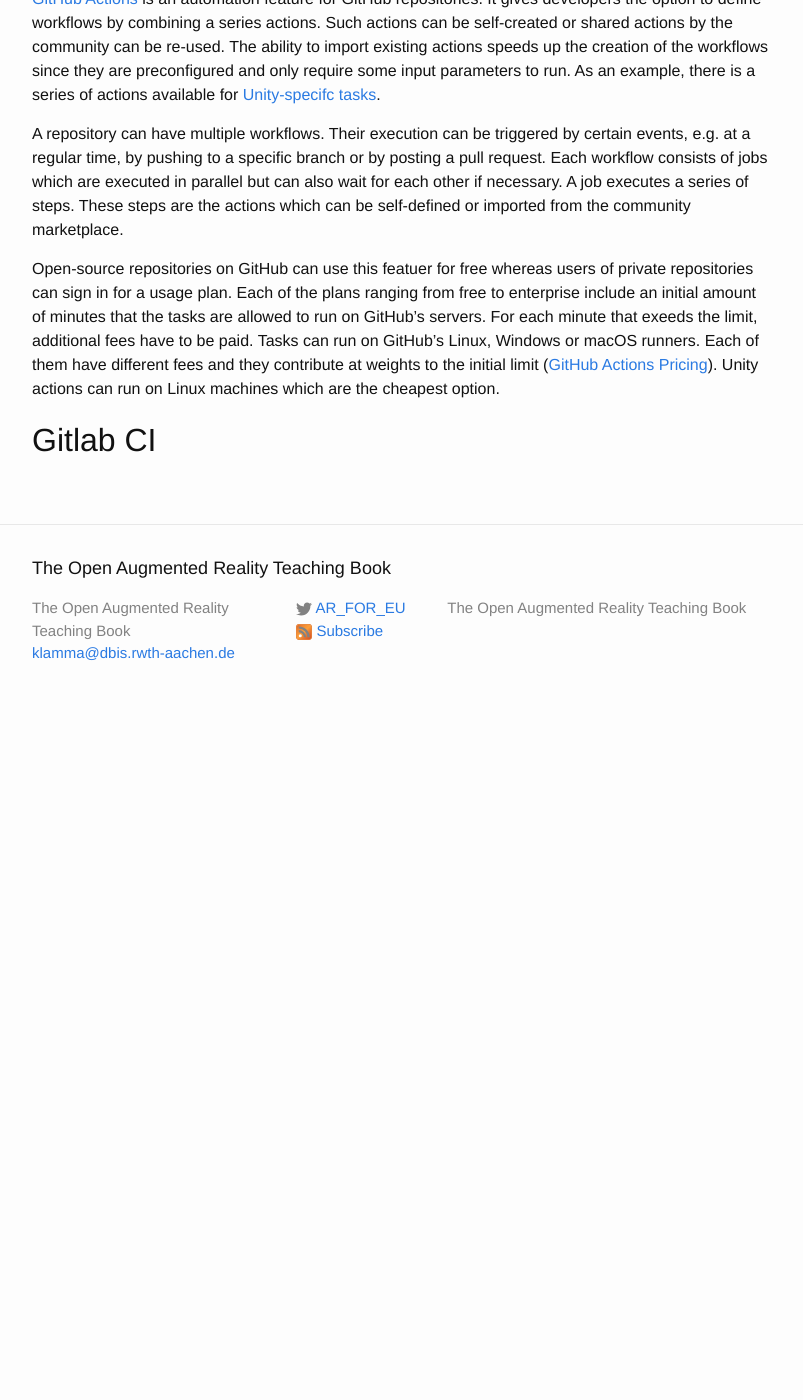
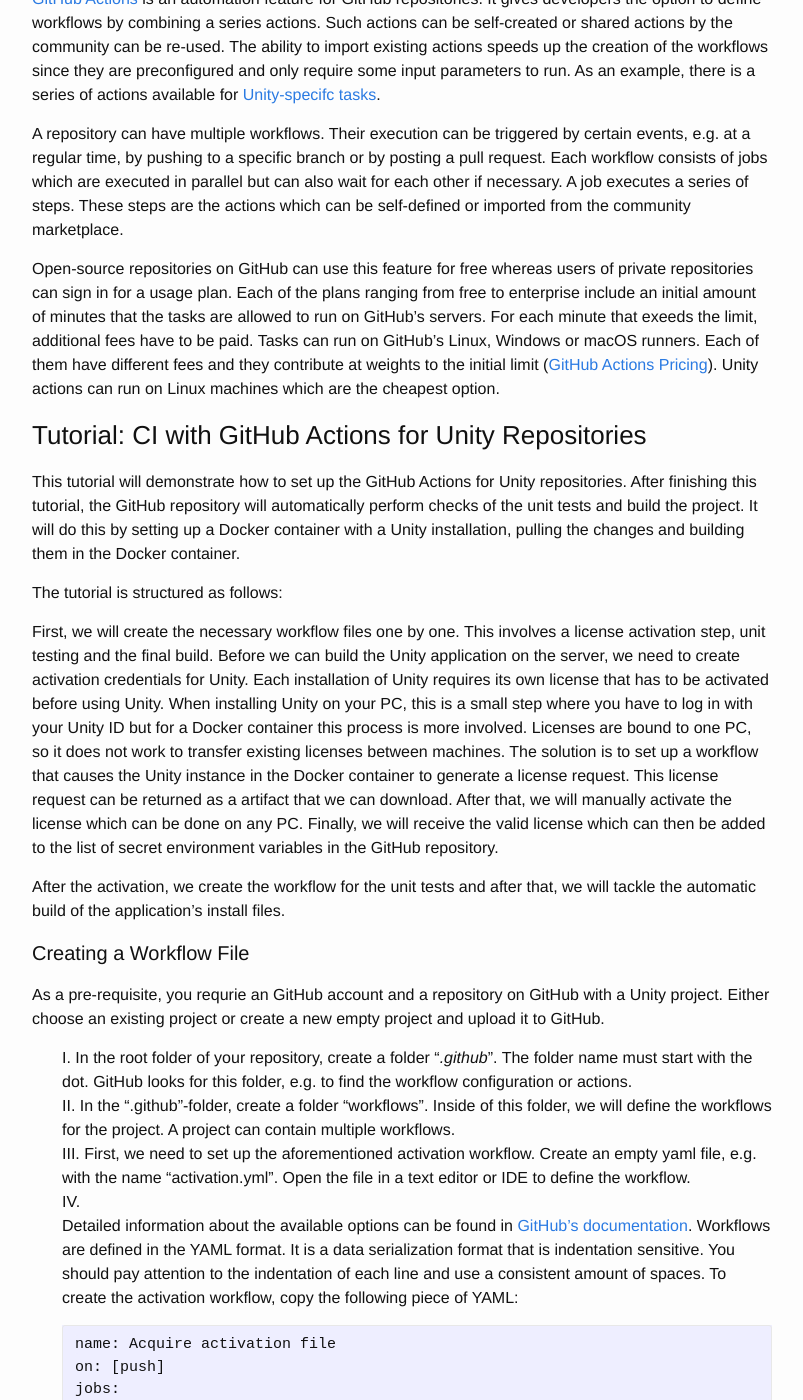
Before and after one commit to klamma/ar-for-eu-book, a Jekyll site: the page built from _pages/chapters/ci_unity.md, in a window 1280 px wide and 1400 px high, scrolled down 5597 px. Shown: the whole window, without its empty margins (238-1041 px from the left). Built offline with Jekyll 4.4.1, drawn with Linux system fonts in a browser that asks for light colours; nearby versions of some CDN libraries; before the commit the page ends 6322 px from its top, so only the background shows below that; some of the changed text lies outside the part shown.

Commit message:
started tutorial for creating a ci pipeline using GitHub actions

````diff
--- a/_pages/chapters/ci_unity.md
+++ b/_pages/chapters/ci_unity.md
@@ -216,11 +216,77 @@
 A job executes a series of steps.
 These steps are the actions which can be self-defined or imported from the community marketplace.
 
-Open-source repositories on GitHub can use this featuer for free whereas users of private repositories can sign in for a usage plan.
+Open-source repositories on GitHub can use this feature for free whereas users of private repositories can sign in for a usage plan.
 Each of the plans ranging from free to enterprise include an initial amount of minutes that the tasks are allowed to run on GitHub's servers.
 For each minute that exeeds the limit, additional fees have to be paid.
 Tasks can run on GitHub's Linux, Windows or macOS runners.
 Each of them have different fees and they contribute at weights to the initial limit ([GitHub Actions Pricing](https://docs.github.com/en/github/setting-up-and-managing-billing-and-payments-on-github/about-billing-for-github-actions)).
 Unity actions can run on Linux machines which are the cheapest option.
 
+### Tutorial: CI with GitHub Actions for Unity Repositories
+
+This tutorial will demonstrate how to set up the GitHub Actions for Unity repositories.
+After finishing this tutorial, the GitHub repository will automatically perform checks of the unit tests and build the project.
+It will do this by setting up a Docker container with a Unity installation, pulling the changes and building them in the Docker container.
+
+The tutorial is structured as follows:
+
+First, we will create the necessary workflow files one by one.
+This involves a license activation step, unit testing and the final build.
+Before we can build the Unity application on the server, we need to create activation credentials for Unity.
+Each installation of Unity requires its own license that has to be activated before using Unity.
+When installing Unity on your PC, this is a small step where you have to log in with your Unity ID but for a Docker container this process is more involved.
+Licenses are bound to one PC, so it does not work to transfer existing licenses between machines.
+The solution is to set up a workflow that causes the Unity instance in the Docker container to generate a license request.
+This license request can be returned as a artifact that we can download.
+After that, we will manually activate the license which can be done on any PC.
+Finally, we will receive the valid license which can then be added to the list of secret environment variables in the GitHub repository.
+
+After the activation, we create the workflow for the unit tests and after that, we will tackle the automatic build of the application's install files.
+
+#### Creating a Workflow File
+
+As a pre-requisite, you requrie an GitHub account and a repository on GitHub with a Unity project.
+Either choose an existing project or create a new empty project and upload it to GitHub.
+
+1. In the root folder of your repository, create a folder "*.github*".
+   The folder name must start with the dot.
+   GitHub looks for this folder, e.g. to find the workflow configuration or actions.
+2. In the ".github"-folder, create a folder "workflows".
+   Inside of this folder, we will define the workflows for the project.
+   A project can contain multiple workflows.
+3. First, we need to set up the aforementioned activation workflow.
+   Create an empty yaml file, e.g. with the name "activation.yml".
+   Open the file in a text editor or IDE to define the workflow.
+4. Detailed information about the available options can be found in [GitHub's documentation](https://docs.github.com/en/actions/configuring-and-managing-workflows/configuring-a-workflow).
+   Workflows are defined in the YAML format.
+   It is a data serialization format that is indentation sensitive.
+   You should pay attention to the indentation of each line and use a consistent amount of spaces.
+   To create the activation workflow, copy the following piece of YAML:
+
+{% raw %}
+   ```
+   name: Acquire activation file
+   on: [push]
+   jobs:
+     activation:
+       name: Request manual activation file
+       runs-on: ubuntu-latest
+       steps:
+       # Request manual activation file
+       - name: Request manual activation file
+         id: getManualLicenseFile
+         uses: webbertakken/unity-request-manual-activation-file@v1.1
+         with:
+           unityVersion: 2018.4.15f1
+       # Upload artifact (Unity_v20XX.X.XXXX.alf)
+       - name: Expose as artifact
+         uses: actions/upload-artifact@v1
+         with:
+           name: ${{ steps.getManualLicenseFile.outputs.filePath }}
+           path: ${{ steps.getManualLicenseFile.outputs.filePath }}
+   ```
+{% endraw %}
+
+
 ## Gitlab CI
````
